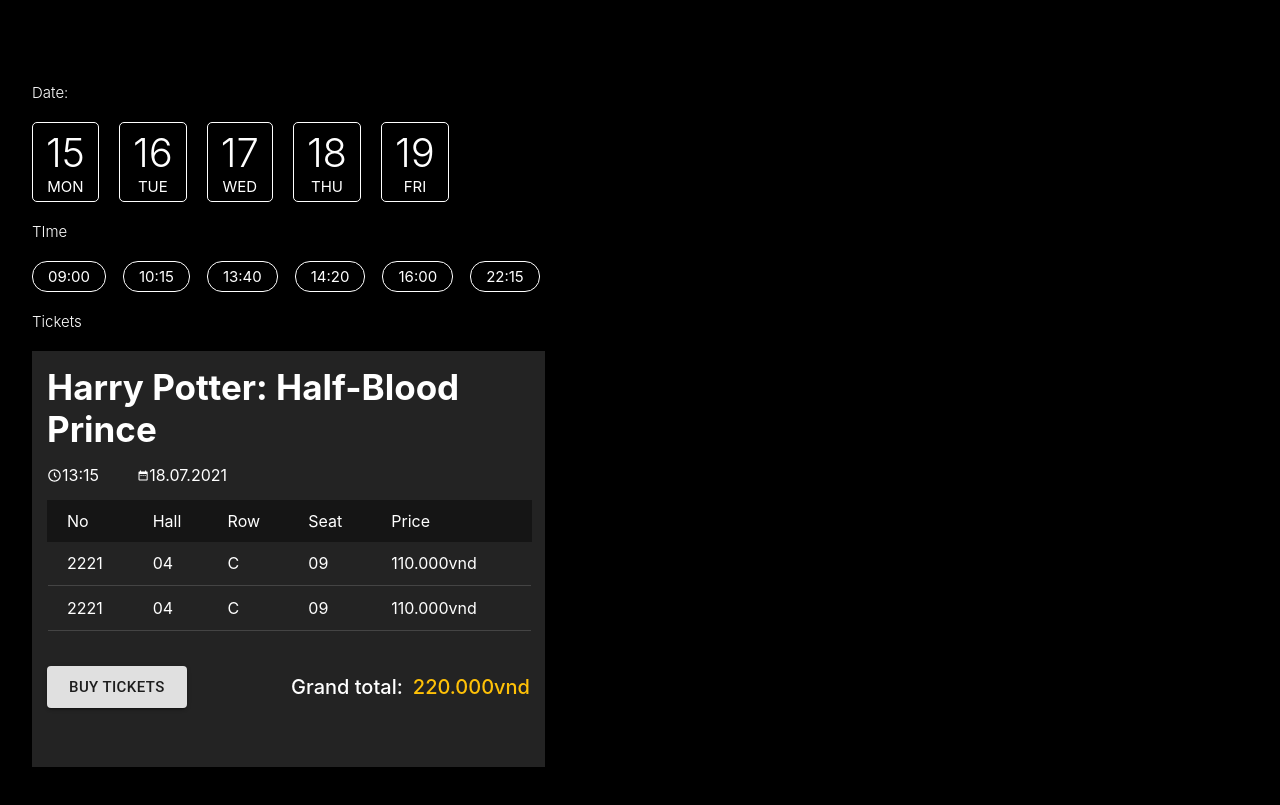
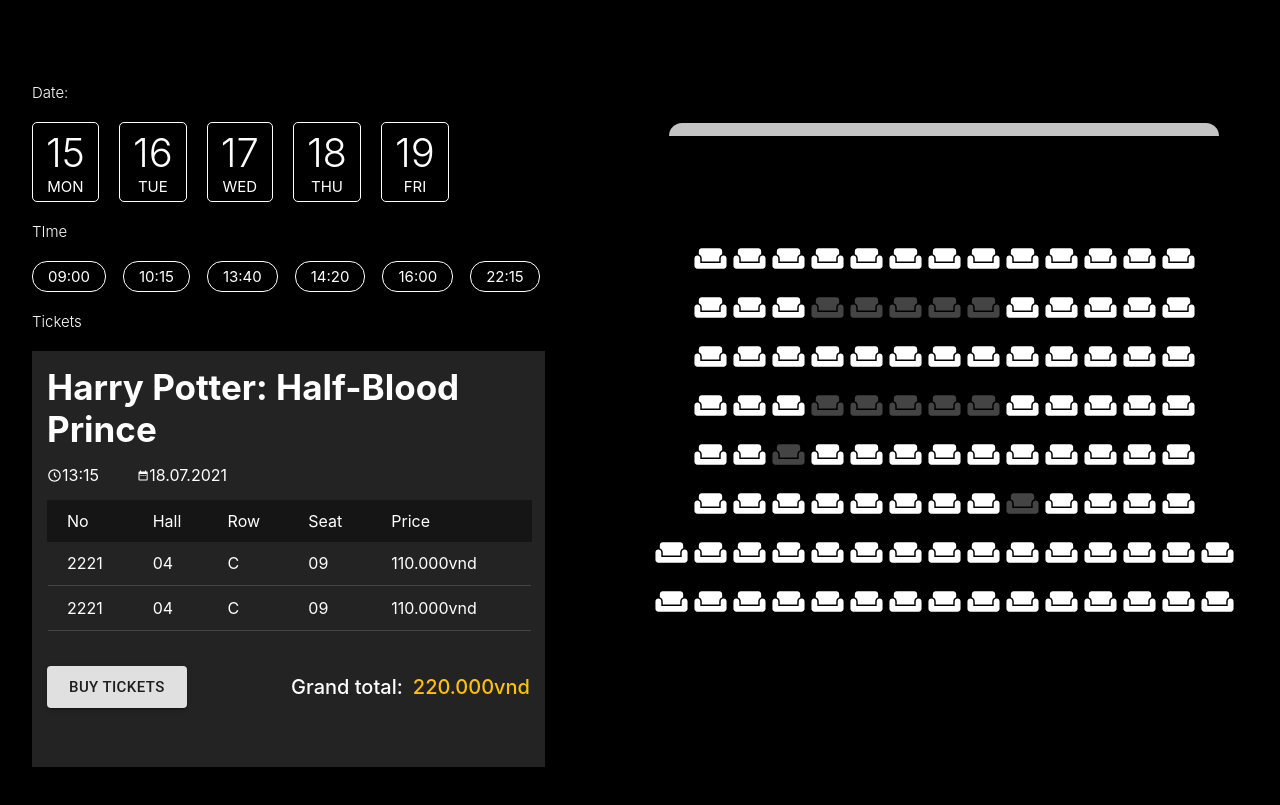
Before and after one commit to dangnguyen1004/film-booking, a React (Create React App) app: page / in a window 1280 px wide. Shown: the part 800-1605 px from the top of the page. Built offline with nearby package versions, Linux system fonts and the light colour scheme.

Commit message:
detail page - seat picker

```diff
--- a/package.json
+++ b/package.json
@@ -4,6 +4,7 @@
   "private": true,
   "dependencies": {
     "@material-ui/core": "^4.12.2",
+    "@material-ui/icons": "^4.11.2",
     "@testing-library/jest-dom": "^5.14.1",
     "@testing-library/react": "^11.2.7",
     "@testing-library/user-event": "^12.8.3",
--- a/src/App.js
+++ b/src/App.js
@@ -1,6 +1,5 @@
 import './App.css';
 import DetailPage from './Screens/DetailPage';
-import HomeScreen from './Screens/HomePage';
 
 function App() {
 	return (
--- a/src/Screens/DetailPage.jsx
+++ b/src/Screens/DetailPage.jsx
@@ -22,34 +22,42 @@
 
     const [actors, setACtors] = useState([
         {
+            _id: 1,
             name: 'Joe Smiling',
             avatar: 'https://picsum.photos/100/100'
         },
         {
+            _id: 2,
             name: 'Joe Smiling',
             avatar: 'https://picsum.photos/100/100'
         },
         {
+            _id: 3,
             name: 'Joe Smiling',
             avatar: 'https://picsum.photos/100/100'
         },
         {
+            _id: 4,
             name: 'Joe Smiling',
             avatar: 'https://picsum.photos/100/100'
         },
         {
+            _id: 5,
             name: 'Joe Smiling',
             avatar: 'https://picsum.photos/100/100'
         },
         {
+            _id: 6,
             name: 'Joe Smiling',
             avatar: 'https://picsum.photos/100/100'
         },
         {
+            _id: 7,
             name: 'Joe Smiling',
             avatar: 'https://picsum.photos/100/100'
         },
         {
+            _id: 8,
             name: 'Joe Smiling',
             avatar: 'https://picsum.photos/100/100'
         },
--- a/src/component/BuyTicketSection.jsx
+++ b/src/component/BuyTicketSection.jsx
@@ -1,6 +1,7 @@
 import React from 'react';
 import Cart from './Cart';
 import DayPicker from './DayPicker';
+import SeatPicker from './SeatPicker';
 import TimePicker from './TimePicker';
 
 function BuyTicketSection(props) {
@@ -41,6 +42,7 @@
                 <Cart></Cart>
             </div>
             <div style={{width: '50%'}}>
+                <SeatPicker></SeatPicker>
             </div>
         </div>
 
--- a/src/component/Cart.jsx
+++ b/src/component/Cart.jsx
@@ -59,6 +59,7 @@
                 <span style={styles.datetime}><MdDateRange size={15} /> <span>18.07.2021</span></span>
             </div>
             <table style={{ borderCollapse: 'collapse', width: '100%' }}>
+                <tbody>
                     <tr style={styles.headerContainer}>
                         <td style={styles.header}>No</td>
                         <td style={styles.header}>Hall</td>
@@ -74,7 +75,7 @@
                         <td style={styles.column}>110.000vnd</td>
                     </tr>
                     <tr>
-                    <td colspan="5">
+                        <td colSpan="5">
                             <LineBreak length={483} color={color.lightGrey}></LineBreak>
                         </td>
                     </tr>
@@ -86,18 +87,19 @@
                         <td style={styles.column}>110.000vnd</td>
                     </tr>
                     <tr>
-                    <td colspan="5">
+                        <td colSpan="5">
                             <LineBreak length={483} color={color.lightGrey}></LineBreak>
                         </td>
                     </tr>
+                </tbody>
             </table>
 
-            <div style={{display: 'flex'}}>
-                <div style={{width: '40%', display: 'flex', alignItems: 'center', height: 110}}>
-                    <Button variant="contained" size="large" color={color.white}>Buy tickets</Button>
+            <div style={{ display: 'flex' }}>
+                <div style={{ width: '40%', display: 'flex', alignItems: 'center', height: 110 }}>
+                    <Button variant="contained" size="large">Buy tickets</Button>
                 </div>
-                <div style={{width: '60%', display: 'flex', alignItems: 'center', justifyContent: 'flex-end'}}>
-                    <span style={{fontSize: 20, fontWeight: 500}}>Grand total:</span> <span style={{fontSize: 20, fontWeight: 500, color: color.primary, marginLeft: 10,}}>220.000vnd</span>
+                <div style={{ width: '60%', display: 'flex', alignItems: 'center', justifyContent: 'flex-end' }}>
+                    <span style={{ fontSize: 20, fontWeight: 500 }}>Grand total:</span> <span style={{ fontSize: 20, fontWeight: 500, color: color.primary, marginLeft: 10, }}>220.000vnd</span>
                 </div>
             </div>
 
--- a/src/component/LineBreak.jsx
+++ b/src/component/LineBreak.jsx
@@ -1,5 +1,4 @@
 import React from 'react';
-import color from '../config/color';
 
 function LineBreak({ length, color = 'white' }) {
     const style = {
--- a/src/component/MoviesList/MoviesScrollView.jsx
+++ b/src/component/MoviesList/MoviesScrollView.jsx
@@ -6,7 +6,7 @@
     return (
         <div className="list-container">
             {movies.map(movie => (
-                <div className='movie'>
+                <div key={movie.move_title} className='movie'>
                     <img className="movie__img" src={movie.poster} alt="Avatar" />
                     <div className="movie__title">{movie.title}</div>
                 </div>
--- /dev/null
+++ b/src/component/SeatPicker.jsx
@@ -0,0 +1,91 @@
+import React from 'react';
+import WeekendIcon from '@material-ui/icons/Weekend';
+import { useState } from 'react';
+import color from '../config/color';
+
+function SeatPicker(props) {
+    const styles = {
+        container: {
+            display: 'flex',
+            flexDirection: 'column',
+            alignItems: 'center',
+            marginTop: 60,
+        },
+        screen: {
+            width: 550,
+            height: 13,
+            backgroundColor: '#c4c4c4',
+            borderRadius: '15px 15px 0px 0px',
+        },
+    }
+
+    const seats = [
+        ['A1', 'A2', 'A3', 'A4', 'A5', 'A6', 'A7', 'A8', 'A9', 'A10', 'A11', 'A12', 'A14'],
+        ['B1', 'B2', 'B3', 'B4', 'B5', 'B6', 'B7', 'B8', 'B9', 'B10', 'B11', 'B12', 'B14'],
+        ['C1', 'C2', 'C3', 'C4', 'C5', 'C6', 'C7', 'C8', 'C9', 'C10', 'C11', 'C12', 'C14'],
+        ['D1', 'D2', 'D3', 'D4', 'D5', 'D6', 'D7', 'D8', 'D9', 'D10', 'D11', 'D12', 'D14'],
+        ['E1', 'E2', 'E3', 'E4', 'E5', 'E6', 'E7', 'E8', 'E9', 'E10', 'E11', 'E12', 'E14'],
+        ['F1', 'F2', 'F3', 'F4', 'F5', 'F6', 'F7', 'F8', 'F9', 'F10', 'F11', 'F12', 'F14'],
+        ['G1', 'G2', 'G3', 'G4', 'G5', 'G6', 'G7', 'G8', 'G9', 'G10', 'G11', 'G12', 'G14', 'G15', 'G16'],
+        ['H1', 'H2', 'H3', 'H4', 'H5', 'H6', 'H7', 'H8', 'H9', 'H10', 'H11', 'H12', 'H14', 'H15', 'H16'],
+    ]
+
+    const disabledSeats = ['B4', 'B5', 'B6', 'B7', 'B8', 'D4', 'D5', 'D6', 'D7', 'D8', 'E3', 'F9']
+
+    const [selectedSeats, setSelectedSeats] = useState([])
+
+    const handleSelect = (seat) => {
+        if (!selectedSeats.includes(seat)) {
+            const newSeats = [...selectedSeats, seat]
+            setSelectedSeats(newSeats)
+        }
+        else {
+            const newSeats = selectedSeats.filter(s => s !== seat)
+            setSelectedSeats(newSeats)
+        }
+    }
+
+    return (
+        <div style={styles.container}>
+            <div style={styles.screen}></div>
+
+            <div
+                style={{
+                    marginTop: 100,
+                    display: "flex",
+                    flexDirection: "column",
+                    alignItems: "center",
+                }}
+            >
+                {seats.map((row) => (
+                    <div key={row[0] + row[1]} style={{ margin: "5px 0px" }}>
+                        {row.map((seat) => (
+                            <span key={seat}>
+                                {disabledSeats.includes(seat) ? (
+                                    <WeekendIcon
+                                        fontSize="large"
+                                        style={{ margin: "0px 2px" }}
+                                        htmlColor={color.lightGrey}
+                                    ></WeekendIcon>
+                                ) : (
+                                    <WeekendIcon
+                                        onClick={() => handleSelect(seat)}
+                                        fontSize="large"
+                                        style={{ margin: "0px 2px" }}
+                                        htmlColor={
+                                            selectedSeats.includes(seat)
+                                                ? color.primary
+                                                : color.white
+                                        }
+                                    ></WeekendIcon>
+                                )}
+                            </span>
+                        ))}
+                    </div>
+                ))}
+            </div>
+        </div>
+    );
+}
+
+export default SeatPicker;
--- a/src/component/TimePicker.jsx
+++ b/src/component/TimePicker.jsx
@@ -29,6 +29,7 @@
         <div style={{ display: "flex" }}>
             {times.map((time) => (
                 <div
+                    key={time.time}
                     onClick={() => handleSelect(time.time)}
                     style={
                         selectedTime && selectedTime === time.time
--- a/src/index.css
+++ b/src/index.css
@@ -38,3 +38,27 @@
   src: local("Barlow"),
     url(./fonts/barlow/Barlow-SemiBold.ttf) format("truetype");
 }
+
+
+::-webkit-scrollbar {
+	width: 4px;
+}
+
+::-webkit-scrollbar-track {
+  background: linear-gradient(to right, var(--scroll-track-color) 0%, var(--scroll-track-color) 30%, var(--scroll-color) 60%, var(--body-bg-color) 61%, var(--body-bg-color) 100%);
+}
+
+::-webkit-scrollbar-thumb {
+	background-color: var(--scroll-color);
+  border-radius: 4px;
+}
+
+::-webkit-scrollbar-thumb {
+  background-color: #d6dee1;
+  border-radius: 20px;
+}
+
+
+::-webkit-scrollbar-thumb:hover {
+  background-color: #a8bbbf;
+}
```
Also changed, not shown: 1 other file (tests, documents, lock files or other folders). Lines whose indentation alone changed are shown as unchanged.
